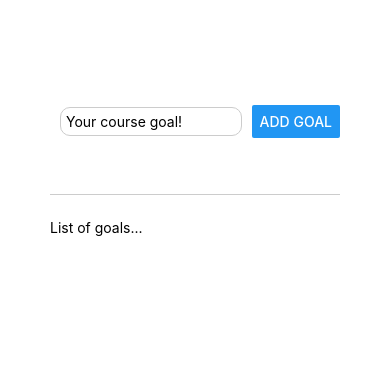
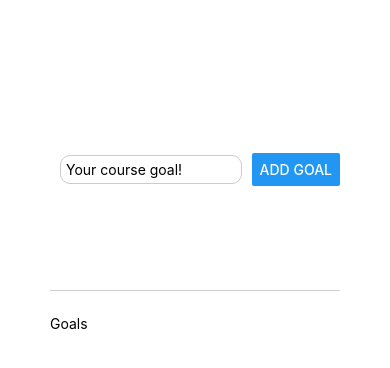
Before and after one commit to sanchezg7/RNCourse, a React Native app: screen / in a window 390 px wide. Shown: the top 368 px of the page. Built offline with nearby package versions, Linux system fonts and the light colour scheme.

Commit message:
unresponsive when running on mac

```diff
--- a/LayoutsAndFlexbox.js
+++ b/LayoutsAndFlexbox.js
@@ -2,27 +2,44 @@ import { useState } from "react";
 import {Button, StyleSheet, Text, TextInput, View} from 'react-native';
 
 export default function LayoutsAndFlexbox() {
-    const [goal, setGoal] = useState("");
+    const [wipGoal, setWipGoal] = useState("");
+    const [goals, setGoals] = useState([]);
     function handleOnGoalInputChanged(input) {
-        setGoal(input)
+        console.log("handleOnGoalInputChange", input);
+        setWipGoal(input)
     };
 
-    function handleOnAddGoal(newGoal) {
-        // setGoal(newGoal);
-        console.log(goal);
+    function handleOnAddGoal() {
+        console.log("handleOnAddGoal");
+        // By using the function form, React guarantees that the inner function receives the latest state value at the time of execution.
+        // This ensures that state updates are based on the most recent state, even in scenarios where updates are scheduled asynchronously.
+        setGoals((existingGoals) => [
+            ...existingGoals,
+            wipGoal
+            ]
+        );
     };
     return (
         <View style={styles.appContainer}>
             <View style={styles.inputContainer}>
                 <TextInput
+                    value={wipGoal}
                     style={styles.textInput}
                     placeholder="Your course goal!"
                     onChangeText={handleOnGoalInputChanged}
+                    onBlur={(e) => {
+                        console.log("unblurred", e);
+                    }}
                 />
-                <Button title="Add goal" onPress={handleOnAddGoal}/>
+                <Button title="Add goal" onPress={handleOnAddGoal} />
             </View>
             <View style={styles.goalsContainer}>
-                <Text>List of goals...</Text>
+                <View>
+                <Text>Goals</Text>
+                {goals.map((goal, index) => {
+                    return <Text key={index}>Goal: {goal}</Text>
+                })}
+                </View>
             </View>
         </View>
     );
@@ -32,16 +49,17 @@ const styles = StyleSheet.create({
     appContainer: {
         padding: 50,
         // have to force this container to take all of the height of the viewport
-        flex: 1 // 1 of 1 will take all of it and then child components can divide
+        // 1 of 1 will take all of it and then child components can divide
+        flex: 1
     },
     inputContainer: {
-        flex: 1,
+        flex: 2,
         flexDirection: "row",
         justifyContent: "space-between",
         alignItems: "center",
         marginBottom: 24,
         borderBottomWidth: 1,
-        borderColor: "#cccccc"
+        borderColor: "#cccccc",
     },
     textInput: {
         borderWidth: 1,
```
